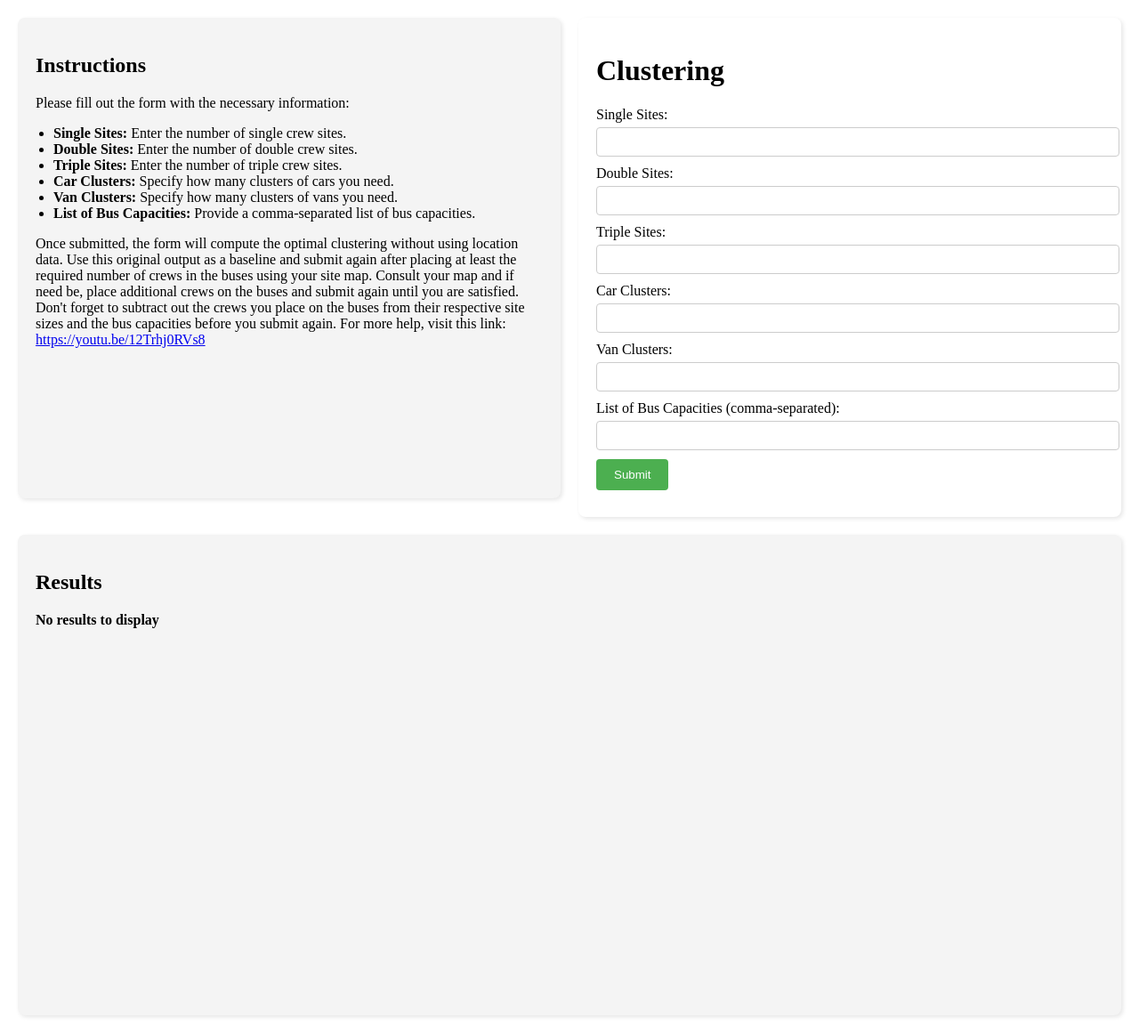
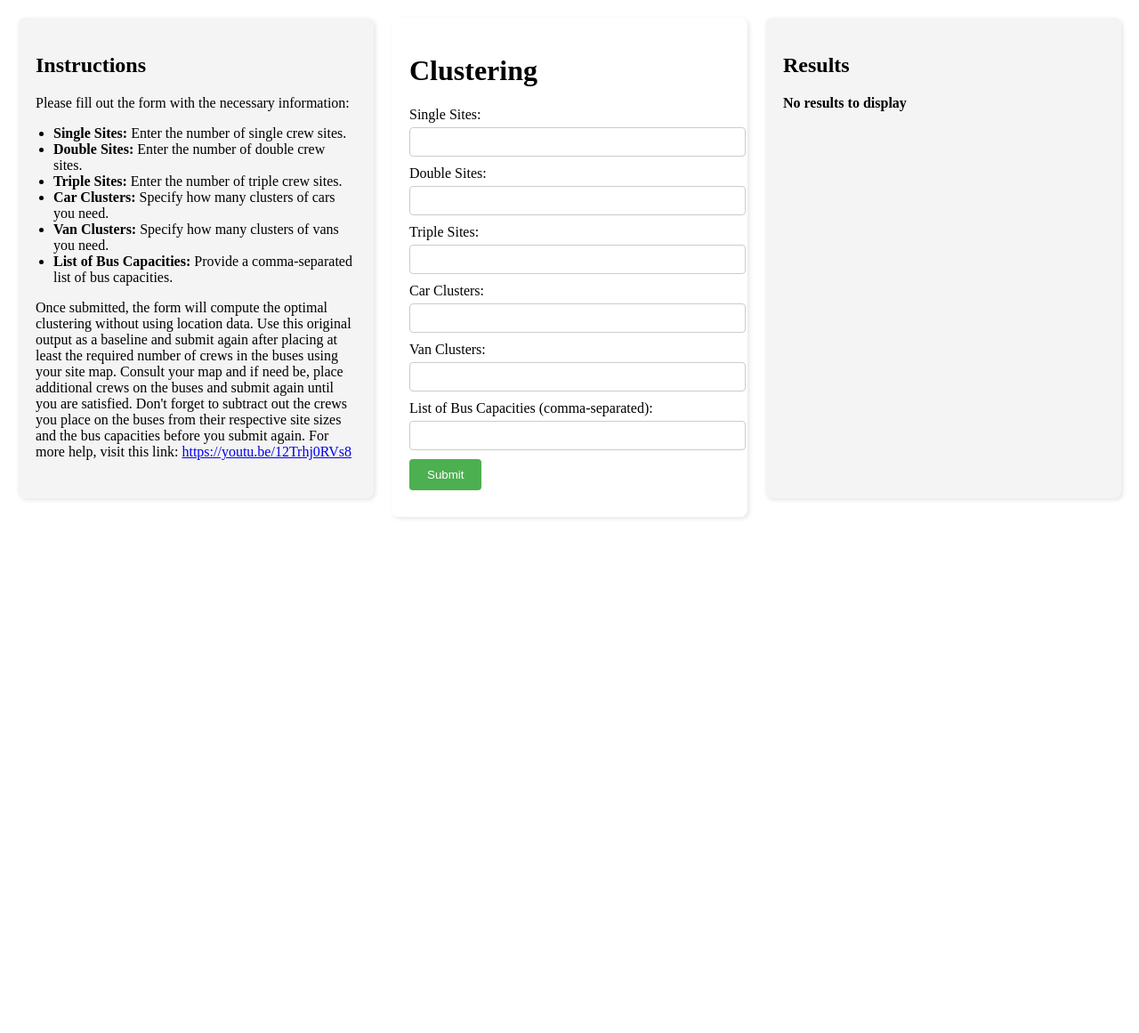
Before and after one commit to cbmckinstry/Clustering, a Flask app: page / in a window 1280 px wide. Shown: the whole page at 89% size. After the commit the page ends 583 px from the top, so only its background shows below. Run offline with Flask 3, Linux system fonts and the light colour scheme.

Commit message:
Trying to fix columns

```diff
--- a/templates/index.html
+++ b/templates/index.html
@@ -21,7 +21,7 @@
 
         .column {
             flex: 1;
-            min-width: 30%;
+            min-width: 25%;
             padding: 20px;
             background-color: #f4f4f4;
             border-radius: 8px;
```
